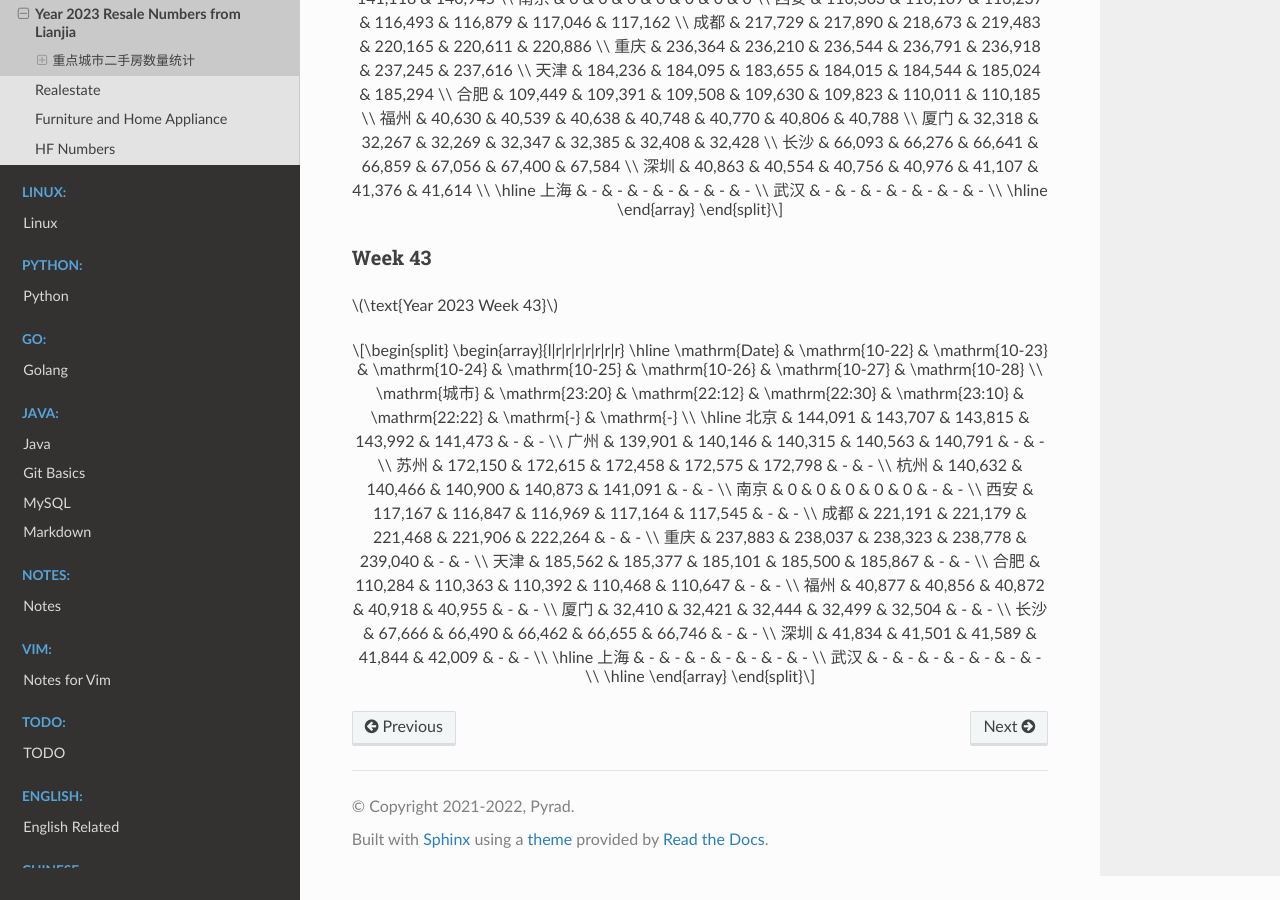
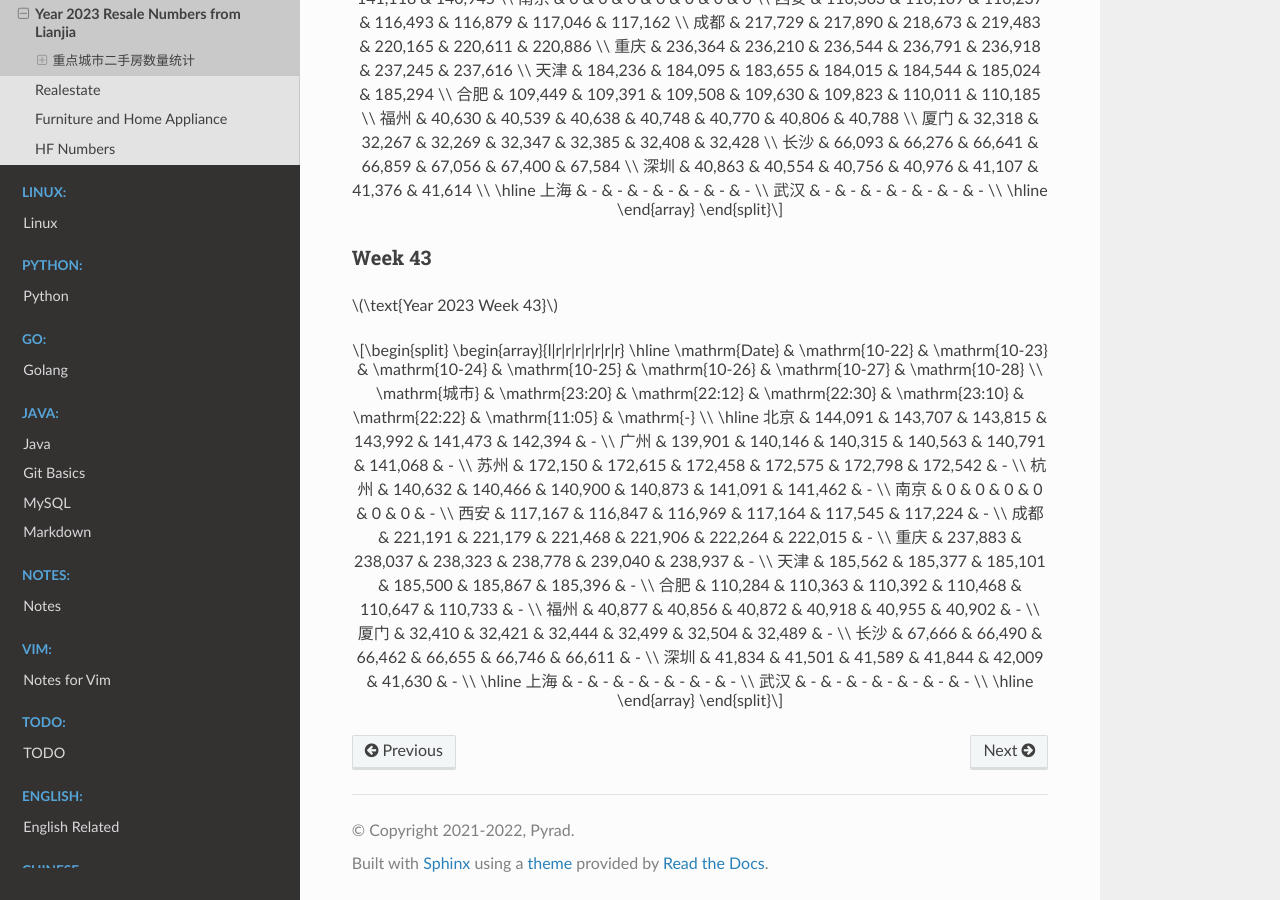
Before and after one commit to Pyrad/pyradnotes, a Sphinx documentation site: the page built from source/RealEstate/resalenumbers2023.md, in a window 1280 px wide and 900 px high, scrolled down 16638 px. Built offline with Sphinx 7.4.7 and the Read the Docs theme 2.0.0, drawn with Linux system fonts in a browser that asks for light colours; a script that is not in the unit is left out.

Commit message:
Realestate Update resale numbers 2023-10-27 11:05

```diff
--- a/source/RealEstate/resalenumbers2023.md
+++ b/source/RealEstate/resalenumbers2023.md
@@ -1090,22 +1090,22 @@
 \begin{array}{l|r|r|r|r|r|r|r}
 \hline
 \mathrm{Date} & \mathrm{10-22} & \mathrm{10-23} & \mathrm{10-24} & \mathrm{10-25} & \mathrm{10-26} & \mathrm{10-27} & \mathrm{10-28} \\
-\mathrm{城市} & \mathrm{23:20} & \mathrm{22:12} & \mathrm{22:30} & \mathrm{23:10} & \mathrm{22:22} & \mathrm{-} & \mathrm{-} \\
+\mathrm{城市} & \mathrm{23:20} & \mathrm{22:12} & \mathrm{22:30} & \mathrm{23:10} & \mathrm{22:22} & \mathrm{11:05} & \mathrm{-} \\
 \hline
-北京 & 144,091 & 143,707 & 143,815 & 143,992 & 141,473 & - & - \\
-广州 & 139,901 & 140,146 & 140,315 & 140,563 & 140,791 & - & - \\
-苏州 & 172,150 & 172,615 & 172,458 & 172,575 & 172,798 & - & - \\
-杭州 & 140,632 & 140,466 & 140,900 & 140,873 & 141,091 & - & - \\
-南京 & 0 & 0 & 0 & 0 & 0 & - & - \\
-西安 & 117,167 & 116,847 & 116,969 & 117,164 & 117,545 & - & - \\
-成都 & 221,191 & 221,179 & 221,468 & 221,906 & 222,264 & - & - \\
-重庆 & 237,883 & 238,037 & 238,323 & 238,778 & 239,040 & - & - \\
-天津 & 185,562 & 185,377 & 185,101 & 185,500 & 185,867 & - & - \\
-合肥 & 110,284 & 110,363 & 110,392 & 110,468 & 110,647 & - & - \\
-福州 & 40,877 & 40,856 & 40,872 & 40,918 & 40,955 & - & - \\
-厦门 & 32,410 & 32,421 & 32,444 & 32,499 & 32,504 & - & - \\
-长沙 & 67,666 & 66,490 & 66,462 & 66,655 & 66,746 & - & - \\
-深圳 & 41,834 & 41,501 & 41,589 & 41,844 & 42,009 & - & - \\
+北京 & 144,091 & 143,707 & 143,815 & 143,992 & 141,473 & 142,394 & - \\
+广州 & 139,901 & 140,146 & 140,315 & 140,563 & 140,791 & 141,068 & - \\
+苏州 & 172,150 & 172,615 & 172,458 & 172,575 & 172,798 & 172,542 & - \\
+杭州 & 140,632 & 140,466 & 140,900 & 140,873 & 141,091 & 141,462 & - \\
+南京 & 0 & 0 & 0 & 0 & 0 & 0 & - \\
+西安 & 117,167 & 116,847 & 116,969 & 117,164 & 117,545 & 117,224 & - \\
+成都 & 221,191 & 221,179 & 221,468 & 221,906 & 222,264 & 222,015 & - \\
+重庆 & 237,883 & 238,037 & 238,323 & 238,778 & 239,040 & 238,937 & - \\
+天津 & 185,562 & 185,377 & 185,101 & 185,500 & 185,867 & 185,396 & - \\
+合肥 & 110,284 & 110,363 & 110,392 & 110,468 & 110,647 & 110,733 & - \\
+福州 & 40,877 & 40,856 & 40,872 & 40,918 & 40,955 & 40,902 & - \\
+厦门 & 32,410 & 32,421 & 32,444 & 32,499 & 32,504 & 32,489 & - \\
+长沙 & 67,666 & 66,490 & 66,462 & 66,655 & 66,746 & 66,611 & - \\
+深圳 & 41,834 & 41,501 & 41,589 & 41,844 & 42,009 & 41,630 & - \\
 \hline
 上海 & - & - & - & - & - & - & - \\
 武汉 & - & - & - & - & - & - & - \\
```
Also changed, not shown: 1 other file.
